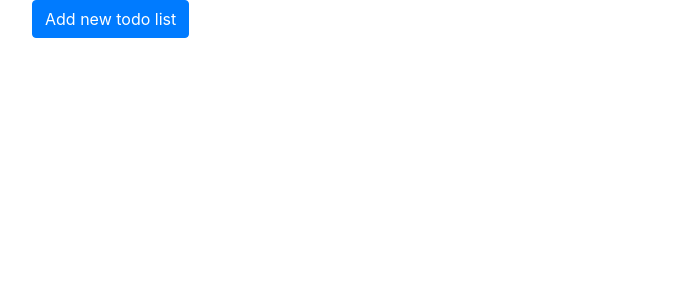
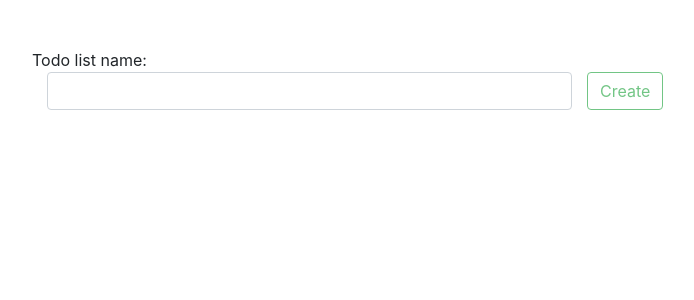
Before and after one commit to chukitipok/todopi-front, an Angular app: page /todolist in a window 1280 px wide. Shown: the top 300 px of the page, without its empty margins (53-747 px from the left). Built offline with nearby package versions, Linux system fonts and the light colour scheme.

Commit message:
feat(app): Create services and models.

```diff
--- /dev/null
+++ b/src/app/models/item.model.ts
@@ -0,0 +1,5 @@
+export interface Item {
+  content: string;
+  amount: number;
+  checked: boolean;
+}
--- /dev/null
+++ b/src/app/models/todo-list.model.ts
@@ -0,0 +1,6 @@
+import { Item } from './item.model';
+
+export interface TodoList {
+  name: string;
+  items: Item[];
+}
--- /dev/null
+++ b/src/app/services/todo-list.service.ts
@@ -0,0 +1,18 @@
+import { Injectable } from '@angular/core';
+import { HttpClient } from '@angular/common/http';
+import {environment} from '../../environments/environment';
+import {SessionService} from './session.service';
+import {Observable} from 'rxjs';
+
+@Injectable({
+  providedIn: 'root'
+})
+export class TodoListService {
+
+  constructor(private http: HttpClient, private sessionService: SessionService) { }
+
+  createTodoList(data: string): Observable<any> {
+    return this.http.post<boolean>(`${environment.api_url}/user/${this.sessionService.get('user_id')}/create_todolist`, data);
+  }
+
+}
--- a/src/app/views/not-found/not-found.component.html
+++ b/src/app/views/not-found/not-found.component.html
@@ -1 +1 @@
-<p>not-found works!</p>
+<p>404: Page not found.</p>
--- a/src/app/views/todo-list/todo-list.component.html
+++ b/src/app/views/todo-list/todo-list.component.html
@@ -1,3 +1,14 @@
-<div>
-  <button class="btn btn-primary">Add new todo list</button>
+<div class="mt-5">
+  <form [formGroup]="todoListForm" (ngSubmit)="createTodoList(todoListForm)">
+    <label for="list-name" class="form-check-label">Todo list name:</label>
+    <div class="row mr-auto ml-auto align-items-center">
+      <div class="form-group col-6">
+        <input id="list-name" type="text" class="form-control" formControlName="name">
+      </div>
+      <div class="form-group">
+        <button class="btn btn-outline-success "
+                [disabled]="!todoListForm.valid">Create</button>
+      </div>
+    </div>
+  </form>
 </div>
--- a/src/app/views/todo-list/todo-list.component.ts
+++ b/src/app/views/todo-list/todo-list.component.ts
@@ -1,4 +1,7 @@
 import { Component, OnInit } from '@angular/core';
+import {AbstractControl, FormBuilder, FormGroup, Validators} from '@angular/forms';
+import {TodoListService} from '../../services/todo-list.service';
+import {TodoList} from '../../models/todo-list.model';
 
 @Component({
   selector: 'app-todo-list',
@@ -7,9 +10,27 @@ import { Component, OnInit } from '@angular/core';
 })
 export class TodoListComponent implements OnInit {
 
-  constructor() { }
+  todoListForm: FormGroup;
+  hasTodoList = false;
+
+  myTodoList: TodoList;
+
+  constructor(private fb: FormBuilder, private todoListService: TodoListService) { }
 
   ngOnInit(): void {
+    this.todoListForm = this.fb.group({
+      name: ['', [Validators.required]]
+    });
+  }
+
+  createTodoList(data: FormGroup): void {
+    this.todoListService.createTodoList(data.value)
+      .subscribe(response => {
+        if (response?.status.equals('success')) {
+          this.hasTodoList = true;
+          this.myTodoList = response.resultat;
+        }
+      });
   }
 
 }
```
Also changed, not shown: src/app/services/user.service.ts (added, +11 -0 lines), src/app/models/user.model.ts (added), 2 other files (tests, documents, lock files or other folders).
